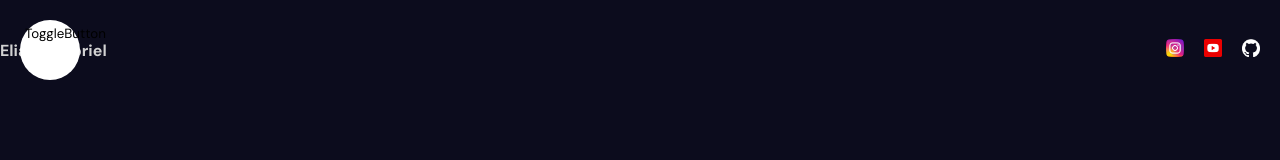
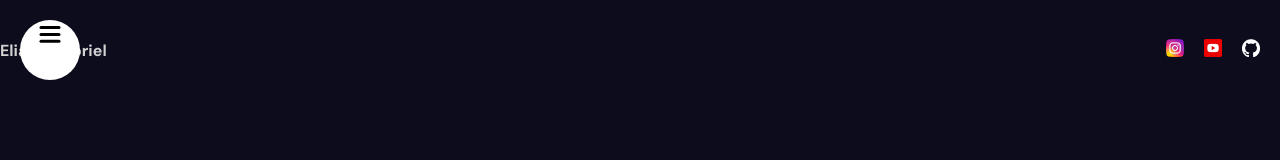
Before and after one commit to The-Modulator/Portfolio, a React (Vite) app: page / in a window 1280 px wide. Shown: the top 160 px of the page. Built offline with nearby package versions, Linux system fonts and the light colour scheme.

Commit message:
toggle button

```diff
--- a/src/App.jsx
+++ b/src/App.jsx
@@ -3,12 +3,12 @@
 
 const App = () => {
   return <div>
-    <section>
+    <section id="Homepage">
       <Navbar/>
       </section>
-    <section><a href="">Character</a></section>
-    <section>Projects</section>
-    <section>Contact</section>
+    <section id="Character"><a href="">Character</a></section>
+    <section id="Projects">Projects</section>
+    <section id="Contact">Contact</section>
 
   </div>;
 };
--- a/src/Components/Navbar/sidebar/links/Links.jsx
+++ b/src/Components/Navbar/sidebar/links/Links.jsx
@@ -1,3 +1,33 @@
+import {motion} from "framer-motion"
+
+const variants = {
+    open: {
+        transition: {
+            staggerChlidren: 0.1,
+        },
+    },
+        closed: {
+            transition: {
+                straggerChildren: 0.05,
+                straggerDirection: -1,
+            },
+        },
+    };
+
+
+    const itemVariants = {
+        open: {
+            y: 0,
+            opacity:1,
+        },
+            closed: {
+                y: 50,
+                opacity: 0,
+            },
+        };
+
+
+
 const Links = () => {
     const items = [
         "Homepage",
@@ -6,12 +36,12 @@
 
     ]
     return (
-        <div className="Links">
+        <motion.div className="Links" variants={variants}>
         {items.map((item) => (
-            < a href={`#${item}`} key={items}> {item} </a>
+            < motion.a href={`#${item}`} key={items} variants={itemVariants} whileHover={{scale: 1.1}} whileTap={{scale: 0.95}}> {item} </motion.a>
 
     ))}
-    </div>
+    </motion.div>
     );
 };
 
--- a/src/Components/Navbar/sidebar/toggleButton/ToggleButton.jsx
+++ b/src/Components/Navbar/sidebar/toggleButton/ToggleButton.jsx
@@ -1,6 +1,28 @@
+import {motion} from "framer-motion";
+
 const ToggleButton = ({setOpen}) => {
-    return <button onClick={() => setOpen((prev) => !prev)}>ToggleButton</button>
-
+    return (
+<button onClick={() => setOpen((prev) => !prev)}>
+    <svg width="23" height="23" viewBox="0 0 23 23">
+        <motion.path
+        strokeWidth="3"
+        stroke="black"
+        strokeLinecap="round"
+         variants={{
+            closed: { d: "M 2 2.5 L 20 2.5"},
+            open: { d: "M 3 16.5 L 17 2.5"},
+    }}/>
+        <motion.path strokeWidth="3" stroke="black" strokeLinecap="round" d="M 2 9.423 L 20 9.423" variants={{
+            closed: { opacity: 1 },
+            open: { opacity: 0 },
+    }}/>
+        <motion.path strokeWidth="3" stroke="black" strokeLinecap="round"  variants={{
+            closed: { d: "M 2 16.346 L 20 16.346"},
+            open: { d: "M 3 2.5 L 17 16.346"},
+    }}/>
+    </svg>
+</button>
+    );
 };
 
 export default ToggleButton;
```
